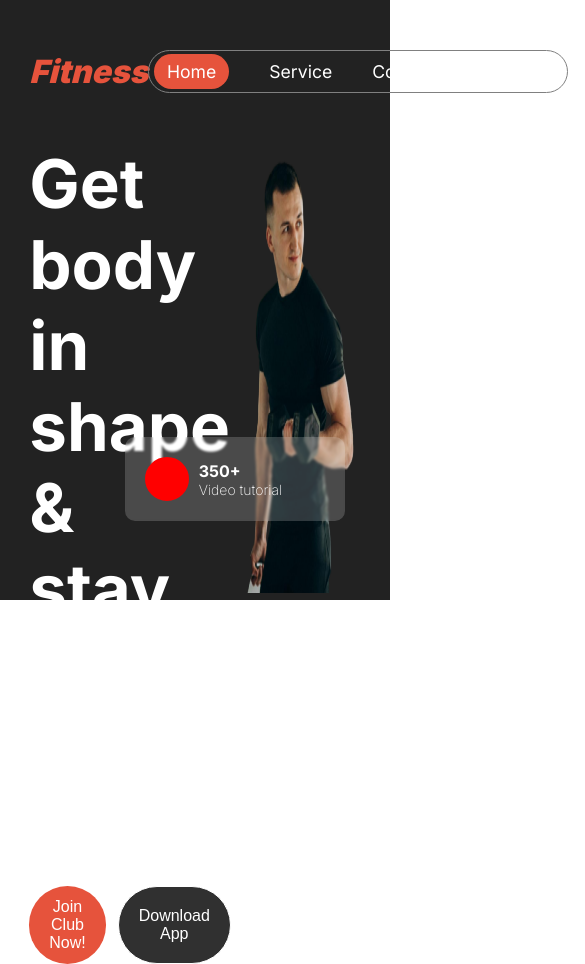
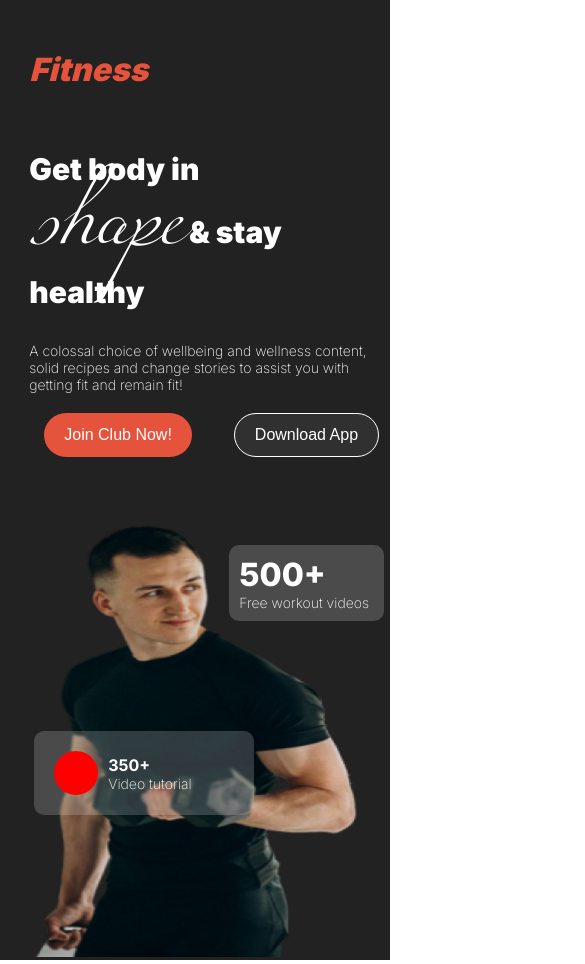
Before and after one commit to MAMUN0188/assignment-two, a plain HTML site: page index.html in a window 390 px wide. Shown: the top 964 px of the page, 585 px wide, since content can reach past the window. Drawn offline with Linux system fonts and the light colour scheme.

Commit message:
responsive design

```diff
--- a/index.html
+++ b/index.html
@@ -19,7 +19,7 @@
         </nav>
         <div class="banner display-flex">
             <div class="banner-writing">
-                <h2 class="banner-title">Get body in <br> <span class="">shape</span> & stay <br> healthy</h2>
+                <h2 class="banner-title">Get body in <br> <span class="miama">shape</span> & stay <br> healthy</h2>
                 <p class="banner-description">A colossal choice of wellbeing and wellness content, solid recipes and change stories to assist you with getting fit and remain fit!</p>
                 <div class="button-container">
                     <button class="btn">Join Club Now!</button>
--- a/styles/style.css
+++ b/styles/style.css
@@ -5,6 +5,15 @@
 }
 .inter{
     font-family: "Inter", sans-serif;
+}
+@font-face {
+    font-family: 'Miama';
+    src: url(../Miama.ttf);
+}
+.miama{
+    font-family: 'Miama', sans-serif;
+    font-size: 7rem;
+    font-weight: 300;
 }
 /* shared style  */
 .display-flex{
@@ -30,8 +39,7 @@ img{
 /* Header section  */
 header{
     background-color: #222222;
-
-    width: 100%;
+    max-width: 100%;
     height: 600px;
 }
 nav{
@@ -92,6 +100,7 @@ nav{
 }
 .banner-title{
     font-size: 4.2rem;
+    line-height: 70px;
 }
 .banner-description{
     font-size: 14px;
@@ -149,12 +158,44 @@ nav{
 }
 
 @media screen and (max-width:576px) {
-    /* .menu{
+    header{
+        height: 960px;
+    }
+    .banner-title{
+        font-size: 30px;
+        font-weight: 900;
+        width: 350px;
+        line-height: 60px;
+    }
+    .banner-description{
+        width: 350px;
+    }
+    .button-container{
+        width: 400px;
+        margin-left: 15px;
+    }
+    .one-time-button{
+        margin-left: 30px;
+    }
+    .menu{
         display: none;
     }
     .banner{
         flex-direction: column;
         height: auto;
-    } */
-
+    }
+    .banner-image img{
+        width: 350px;
+        margin-top: 50px;
+    }
+    .magic-container{
+        bottom: 230px;
+        left: 5px;
+    }
+    .magic-file{
+        bottom: 500px;
+        left: 200px;
+        padding: 10px;
+        width: 135px;
+    }
 }
```
Also changed, not shown: Miama.ttf (added), 1 other file.
